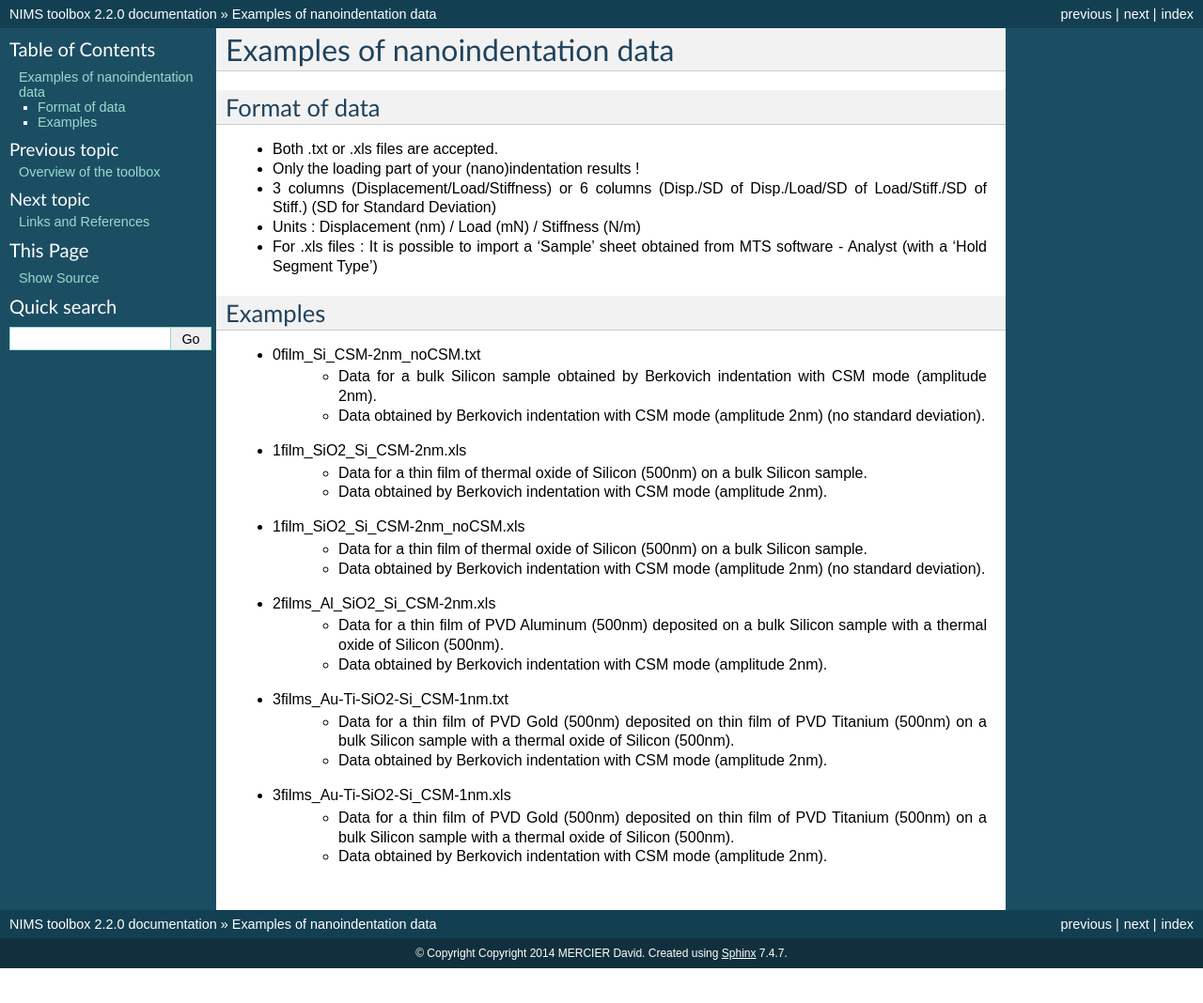
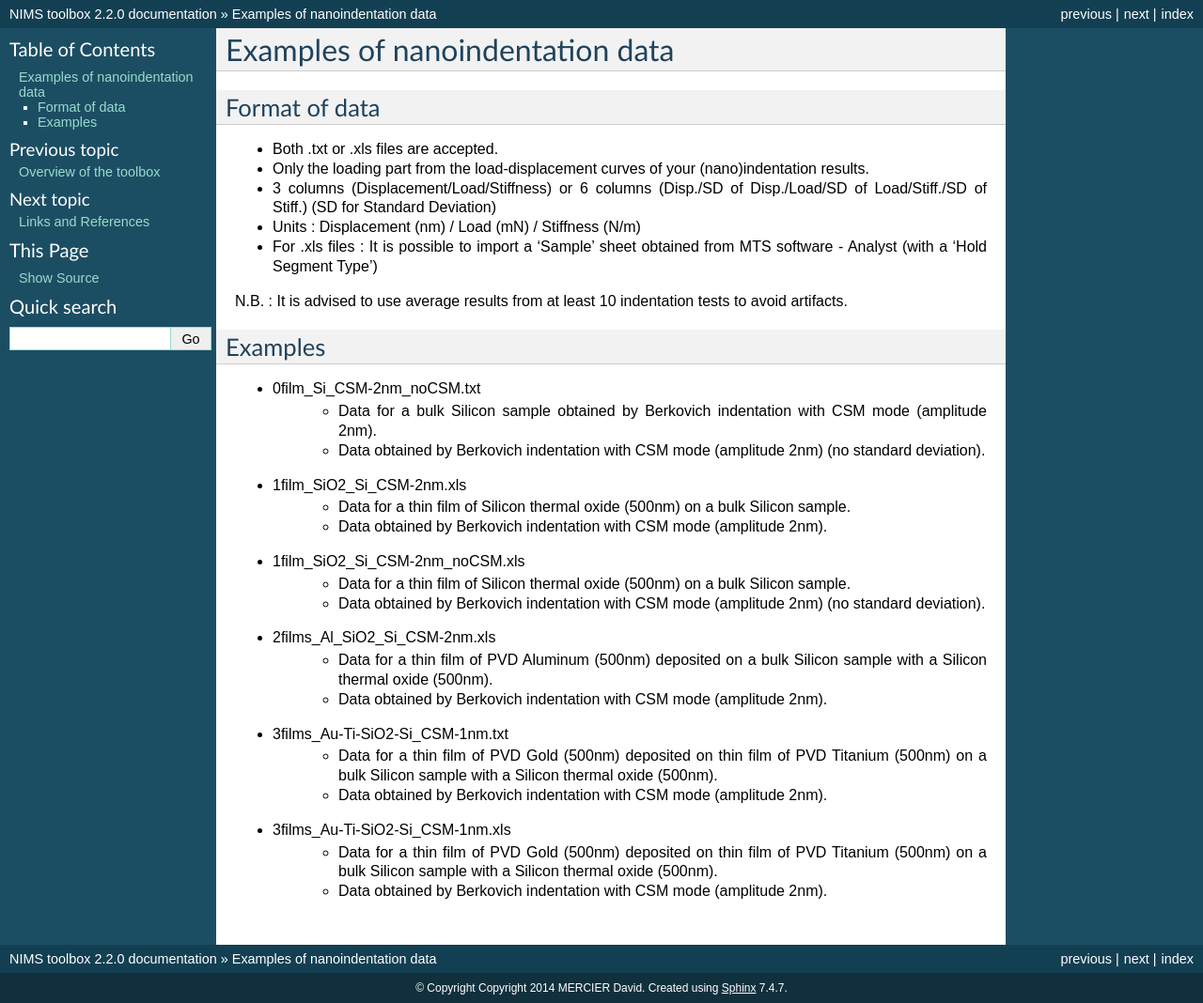
Before and after one commit to DavidMercier/NIMS, a Sphinx documentation site: the page built from doc/examples.rst, in a window 1280 px wide. Shown: the whole page at 94% size. Built offline with Sphinx 7.4.7, drawn with Linux system fonts in a browser that asks for light colours; before the commit the page ends 1031 px from its top, so only the background shows below that.

Commit message:
updated documentation

```diff
--- a/doc/examples.rst
+++ b/doc/examples.rst
@@ -7,10 +7,12 @@ Format of data
 ##############
 
 * Both .txt or .xls files are accepted.
-* Only the loading part of your (nano)indentation results !
+* Only the loading part from the load-displacement curves of your (nano)indentation results.
 * 3 columns (Displacement/Load/Stiffness) or 6 columns (Disp./SD of Disp./Load/SD of Load/Stiff./SD of Stiff.) (SD for Standard Deviation)
 * Units : Displacement (nm) / Load (mN) / Stiffness (N/m)
 * For .xls files : It is possible to import a 'Sample' sheet obtained from MTS software - Analyst (with a 'Hold Segment Type')
+
+N.B. : It is advised to use average results from at least 10 indentation tests to avoid artifacts.
 
 Examples
 ########
@@ -20,21 +22,21 @@ Examples
     - Data obtained by Berkovich indentation with CSM mode (amplitude 2nm) (no standard deviation).
 
 * 1film_SiO2_Si_CSM-2nm.xls
-    - Data for a thin film of thermal oxide of Silicon (500nm) on a bulk Silicon sample.
+    - Data for a thin film of Silicon thermal oxide (500nm) on a bulk Silicon sample.
     - Data obtained by Berkovich indentation with CSM mode (amplitude 2nm).
 
 * 1film_SiO2_Si_CSM-2nm_noCSM.xls
-    - Data for a thin film of thermal oxide of Silicon (500nm) on a bulk Silicon sample.
+    - Data for a thin film of Silicon thermal oxide (500nm) on a bulk Silicon sample.
     - Data obtained by Berkovich indentation with CSM mode (amplitude 2nm) (no standard deviation).
 
 * 2films_Al_SiO2_Si_CSM-2nm.xls
-    - Data for a thin film of PVD Aluminum (500nm) deposited on a bulk Silicon sample with a thermal oxide of Silicon (500nm).
+    - Data for a thin film of PVD Aluminum (500nm) deposited on a bulk Silicon sample with a Silicon thermal oxide (500nm).
     - Data obtained by Berkovich indentation with CSM mode (amplitude 2nm).
 
 * 3films_Au-Ti-SiO2-Si_CSM-1nm.txt
-    - Data for a thin film of PVD Gold (500nm) deposited on thin film of PVD Titanium (500nm) on a bulk Silicon sample with a thermal oxide of Silicon (500nm).
+    - Data for a thin film of PVD Gold (500nm) deposited on thin film of PVD Titanium (500nm) on a bulk Silicon sample with a Silicon thermal oxide (500nm).
     - Data obtained by Berkovich indentation with CSM mode (amplitude 2nm).
 
 * 3films_Au-Ti-SiO2-Si_CSM-1nm.xls
-    - Data for a thin film of PVD Gold (500nm) deposited on thin film of PVD Titanium (500nm) on a bulk Silicon sample with a thermal oxide of Silicon (500nm).
+    - Data for a thin film of PVD Gold (500nm) deposited on thin film of PVD Titanium (500nm) on a bulk Silicon sample with a Silicon thermal oxide (500nm).
     - Data obtained by Berkovich indentation with CSM mode (amplitude 2nm).
--- a/doc/index.rst
+++ b/doc/index.rst
@@ -61,13 +61,14 @@ Contents
 
 Contact
 =======
-:Author: `David Mercier <david9684@gmail.com>`_ [1]
+
+:Authors: `David Mercier <david9684@gmail.com>`_ [1]
 
 [1] `Max-Planck-Institut für Eisenforschung, 40237 Düsseldorf, Germany <http://www.mpie.de/>`_
 
 Acknowledgements
 ================
-The author is grateful to V. Mandrillon of `CEA Grenoble <http://www.cea.fr/le-cea/les-centres-cea/grenoble>`_.
+The author is grateful to V. Mandrillon from `CEA Grenoble <http://www.cea.fr/le-cea/les-centres-cea/grenoble>`_ and to M. Verdier from `SIMaP <http://simap.grenoble-inp.fr/>`_
 
 Keywords
 ========
```
